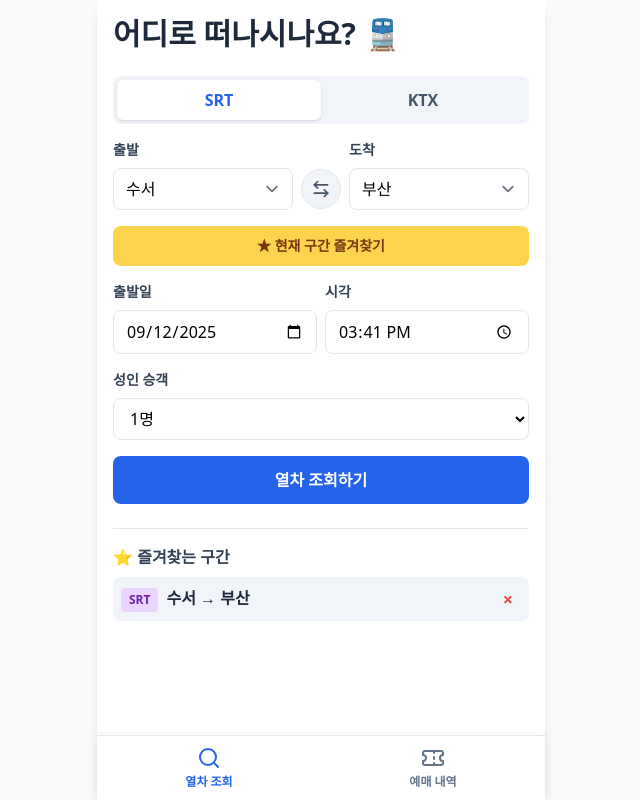
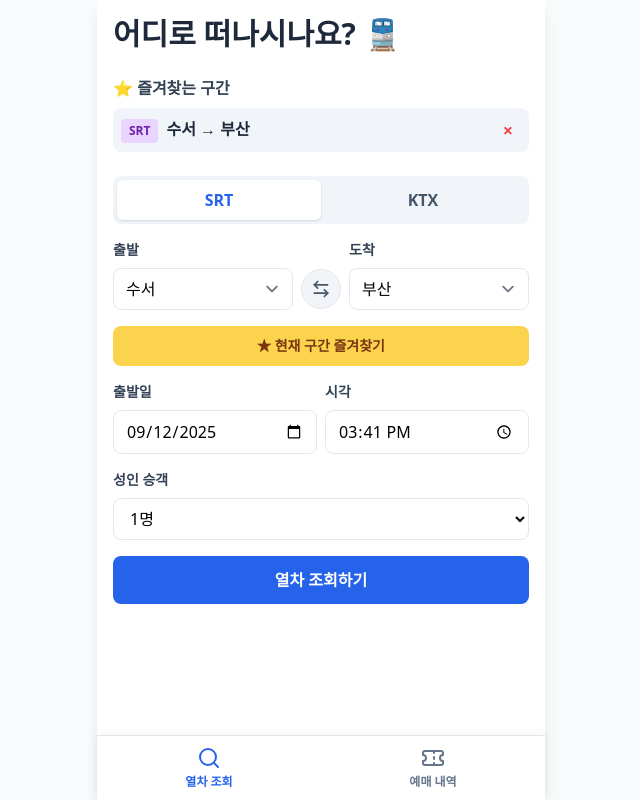
Before and after one commit to taelyon/train-booking, a React (Vite) app: page / in a window 1280 px wide. Both pictures are taken after a click on the button "★ 현재 구간 즐겨찾기". Shown: the whole page, without its empty margins (319-959 px from the left). Built offline with nearby package versions, Linux system fonts and the light colour scheme.

Commit message:
디자인 수정정

```diff
--- a/src/App.jsx
+++ b/src/App.jsx
@@ -326,6 +326,24 @@
     return (
         <div className="space-y-6">
             <h1 className="text-3xl font-bold text-slate-800">어디로 떠나시나요? 🚆</h1>
+
+            {favorites.length > 0 && (
+                <div>
+                    <h3 className="font-bold text-slate-700 mb-2">⭐ 즐겨찾는 구간</h3>
+                    <ul className="space-y-2">
+                        {favorites.map((fav, index) => (
+                            <li key={index} className="flex justify-between items-center bg-slate-100 p-2 rounded-lg">
+                                <button type="button" onClick={() => applyFavorite(fav)} className="text-left flex-grow hover:opacity-80 transition">
+                                    <span className={`inline-block rounded px-2 py-1 text-xs font-semibold mr-2 ${fav.type === 'SRT' ? 'bg-purple-200 text-purple-800' : 'bg-blue-200 text-blue-800'}`}>{fav.type}</span>
+                                    <span className="font-semibold text-slate-800">{fav.dep} → {fav.arr}</span>
+                                </button>
+                                <button type="button" onClick={() => onRemoveFavorite(fav)} className="text-red-500 hover:text-red-700 font-bold ml-4 px-2 text-lg transition">×</button>
+                            </li>
+                        ))}
+                    </ul>
+                </div>
+            )}
+
             <form onSubmit={onSubmit} className="space-y-4">
                 <div className="flex bg-slate-100 rounded-lg p-1">{['SRT', 'KTX'].map(type => (<label key={type} className="flex-1 text-center cursor-pointer"><input type="radio" name="type" value={type} checked={trainType === type} onChange={() => setTrainType(type)} className="sr-only" /><span className={`block py-2 rounded-md transition font-semibold ${trainType === type ? 'bg-white text-blue-600 shadow' : 'text-slate-600'}`}>{type}</span></label>))}</div>
 
@@ -346,31 +364,14 @@
                 </div>
 
                 <div className="flex gap-2">
-                    <div className="w-1/2"><label className="block text-slate-700 text-sm font-bold mb-2">출발일</label><input type="date" name="date" defaultValue={today} required className="w-full px-3 py-2 border rounded-lg focus:outline-none focus:ring-2 focus:ring-blue-500" /></div>
-                    <div className="w-1/2"><label className="block text-slate-700 text-sm font-bold mb-2">시각</label><input type="time" name="time" defaultValue={currentTime} required className="w-full px-3 py-2 border rounded-lg focus:outline-none focus:ring-2 focus:ring-blue-500" /></div>
+                    <div className="flex-1"><label className="block text-slate-700 text-sm font-bold mb-2">출발일</label><input type="date" name="date" defaultValue={today} required className="w-full px-3 py-2 border rounded-lg focus:outline-none focus:ring-2 focus:ring-blue-500" /></div>
+                    <div className="flex-1"><label className="block text-slate-700 text-sm font-bold mb-2">시각</label><input type="time" name="time" defaultValue={currentTime} required className="w-full px-3 py-2 border rounded-lg focus:outline-none focus:ring-2 focus:ring-blue-500" /></div>
                 </div>
                 <div>
                     <label htmlFor="adults" className="block text-slate-700 text-sm font-bold mb-2">성인 승객</label><select name="adults" id="adults" defaultValue="1" className="w-full px-3 py-2 border rounded-lg bg-white focus:outline-none focus:ring-2 focus:ring-blue-500">{[...Array(5).keys()].map(n => <option key={n+1} value={n+1}>{n+1}명</option>)}</select>
                 </div>
                 <button type="submit" disabled={isLoading} className="w-full bg-blue-600 text-white font-bold py-3 px-4 rounded-lg hover:bg-blue-700 transition duration-300 disabled:bg-slate-400 flex justify-center items-center">{isLoading ? <div className="animate-spin rounded-full h-6 w-6 border-b-2 border-white"></div> : '열차 조회하기'}</button>
             </form>
-
-            {favorites.length > 0 && (
-                <div className="mt-6 pt-4 border-t">
-                    <h3 className="font-bold text-slate-700 mb-2">⭐ 즐겨찾는 구간</h3>
-                    <ul className="space-y-2">
-                        {favorites.map((fav, index) => (
-                            <li key={index} className="flex justify-between items-center bg-slate-100 p-2 rounded-lg">
-                                <button type="button" onClick={() => applyFavorite(fav)} className="text-left flex-grow hover:opacity-80 transition">
-                                    <span className={`inline-block rounded px-2 py-1 text-xs font-semibold mr-2 ${fav.type === 'SRT' ? 'bg-purple-200 text-purple-800' : 'bg-blue-200 text-blue-800'}`}>{fav.type}</span>
-                                    <span className="font-semibold text-slate-800">{fav.dep} → {fav.arr}</span>
-                                </button>
-                                <button type="button" onClick={() => onRemoveFavorite(fav)} className="text-red-500 hover:text-red-700 font-bold ml-4 px-2 text-lg transition">×</button>
-                            </li>
-                        ))}
-                    </ul>
-                </div>
-            )}
         </div>
     );
 }
```
